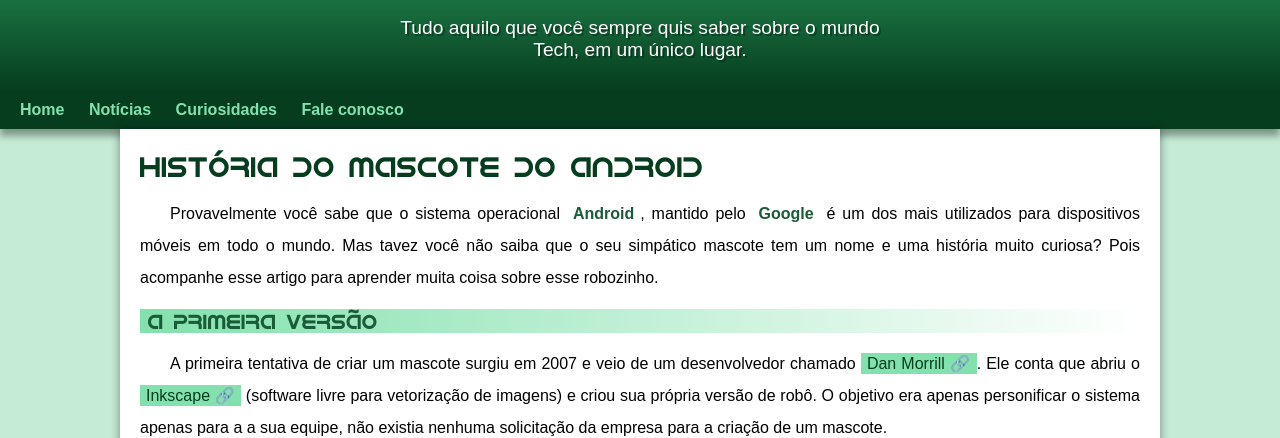
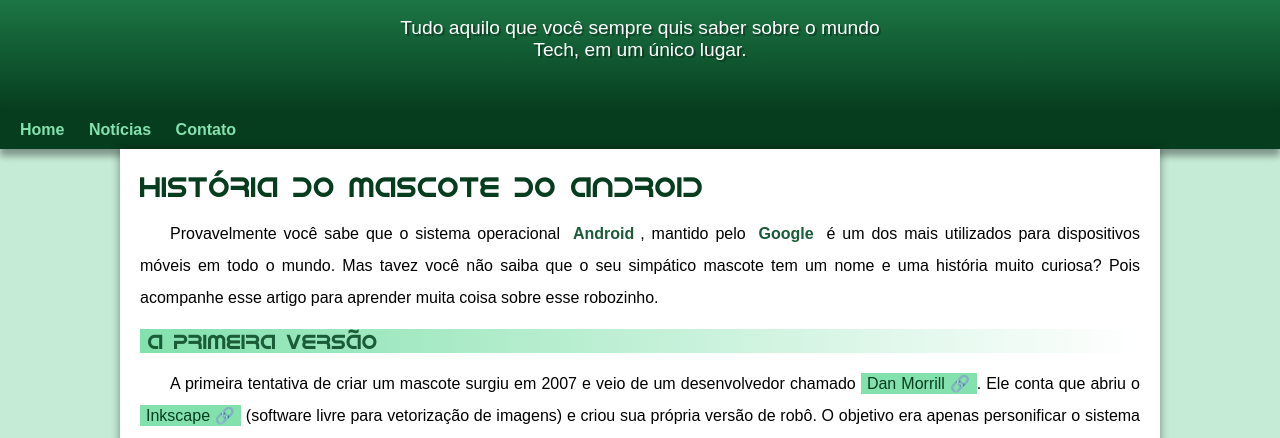
Before and after one commit to RaphaelRamosDev/projeto-android, a plain HTML site: page index.html in a window 1280 px wide. Shown: the part 99-537 px from the top of the page. Drawn offline with Linux system fonts and the light colour scheme; a web font is replaced by a local one.

Commit message:
correção

```diff
--- a/index.html
+++ b/index.html
@@ -16,8 +16,8 @@
     <nav>
         <a href="#">Home</a>
         <a href="#">Notícias</a>
-        <a href="#">Curiosidades</a>
-        <a href="#">Fale conosco</a>
+        <a href="#">Contato</a>
+
     </nav>
     <main>
         <article>
--- a/style/style.css
+++ b/style/style.css
@@ -62,7 +62,7 @@ header > p{
     margin: auto;
     padding-left: 10px;
     padding-right: 10px;
-    margin-bottom: 5px;
+    padding-bottom: 50px;
     text-shadow: 2px 2px 0px rgba(0, 0, 0, 0.315);
 }
 
```
